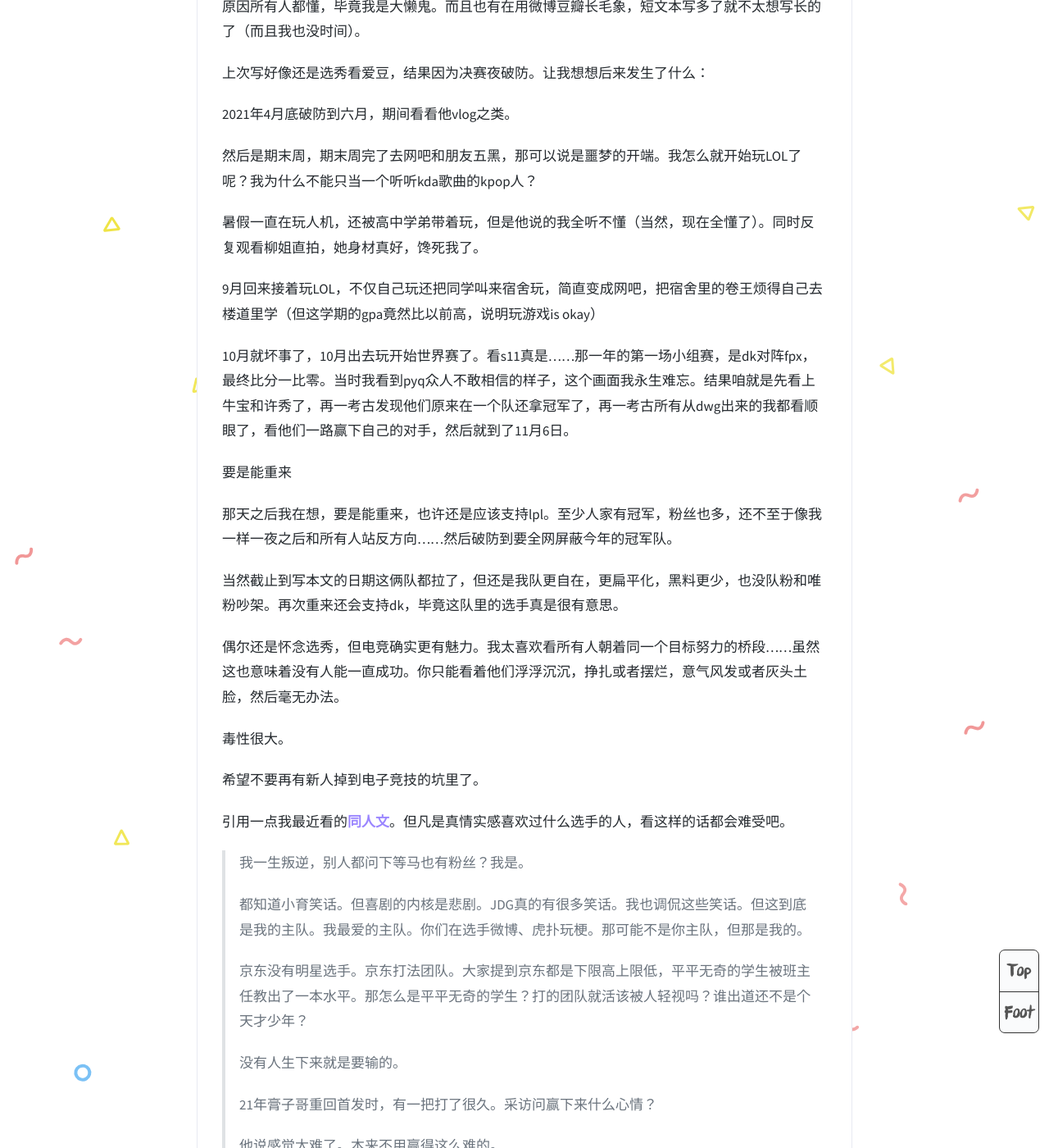
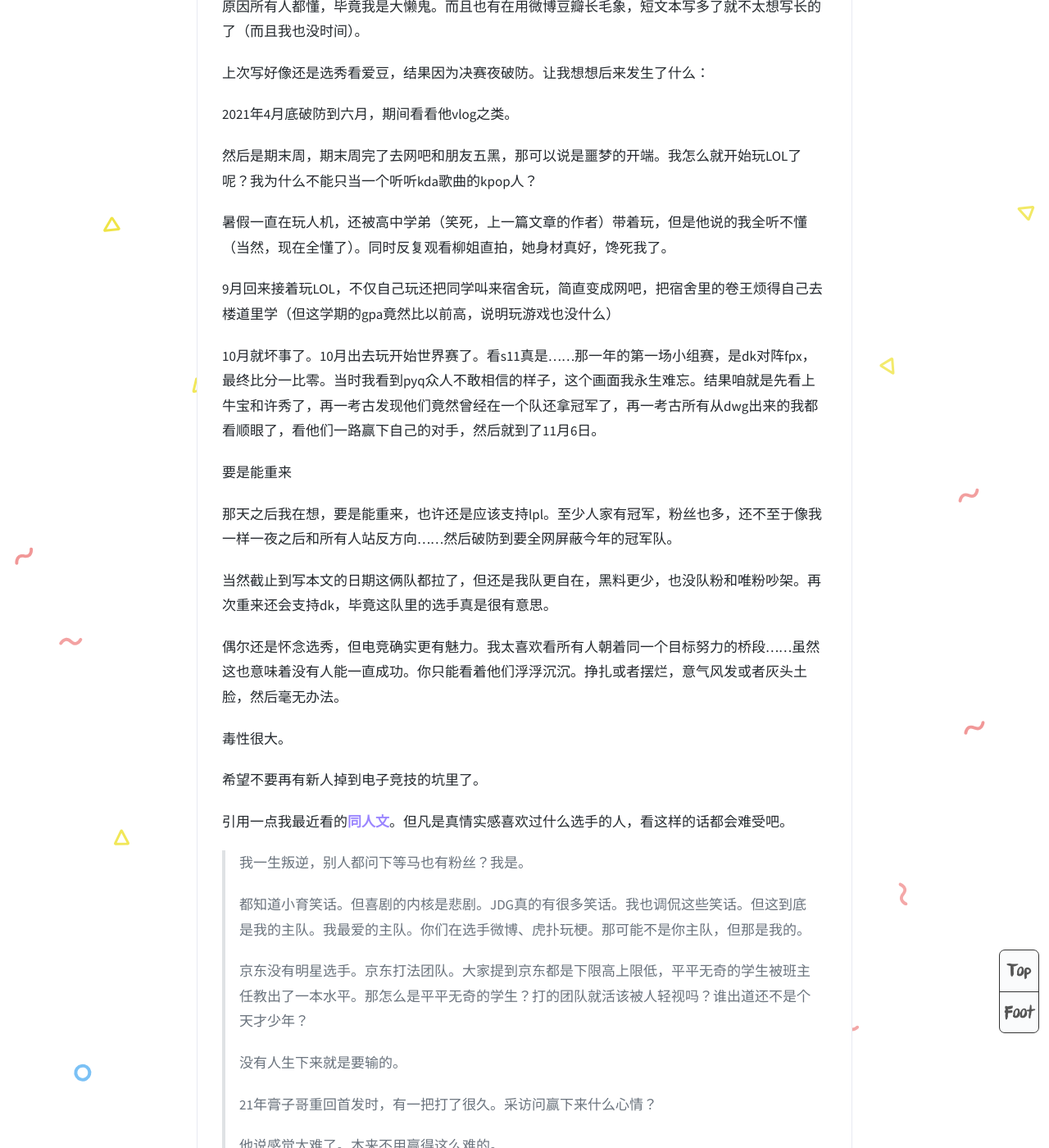
Before and after one commit to ChloriteBot/ChloriteBot.github.io, a Jekyll site: the page built from _posts/2022-03-18-我八百年没写了.md, in a window 1280 px wide and 1400 px high, scrolled down 695 px. Shown: the whole window at 82% size. Built offline with Jekyll 4.4.1, drawn with Linux system fonts in a browser that asks for light colours; comment, search, counter and statistics services are not loaded.

Commit message:
改一改

```diff
--- a/_posts/2022-03-18-我八百年没写了.md
+++ b/_posts/2022-03-18-我八百年没写了.md
@@ -18,19 +18,19 @@
 
 然后是期末周，期末周完了去网吧和朋友五黑，那可以说是噩梦的开端。我怎么就开始玩LOL了呢？我为什么不能只当一个听听kda歌曲的kpop人？
 
-暑假一直在玩人机，还被高中学弟带着玩，但是他说的我全听不懂（当然，现在全懂了）。同时反复观看柳姐直拍，她身材真好，馋死我了。
+暑假一直在玩人机，还被高中学弟（笑死，上一篇文章的作者）带着玩，但是他说的我全听不懂（当然，现在全懂了）。同时反复观看柳姐直拍，她身材真好，馋死我了。
 
-9月回来接着玩LOL，不仅自己玩还把同学叫来宿舍玩，简直变成网吧，把宿舍里的卷王烦得自己去楼道里学（但这学期的gpa竟然比以前高，说明玩游戏is okay）
+9月回来接着玩LOL，不仅自己玩还把同学叫来宿舍玩，简直变成网吧，把宿舍里的卷王烦得自己去楼道里学（但这学期的gpa竟然比以前高，说明玩游戏也没什么）
 
-10月就坏事了，10月出去玩开始世界赛了。看s11真是……那一年的第一场小组赛，是dk对阵fpx，最终比分一比零。当时我看到pyq众人不敢相信的样子，这个画面我永生难忘。结果咱就是先看上牛宝和许秀了，再一考古发现他们原来在一个队还拿冠军了，再一考古所有从dwg出来的我都看顺眼了，看他们一路赢下自己的对手，然后就到了11月6日。
+10月就坏事了。10月出去玩开始世界赛了。看s11真是……那一年的第一场小组赛，是dk对阵fpx，最终比分一比零。当时我看到pyq众人不敢相信的样子，这个画面我永生难忘。结果咱就是先看上牛宝和许秀了，再一考古发现他们竟然曾经在一个队还拿冠军了，再一考古所有从dwg出来的我都看顺眼了，看他们一路赢下自己的对手，然后就到了11月6日。
 
 要是能重来
 
 那天之后我在想，要是能重来，也许还是应该支持lpl。至少人家有冠军，粉丝也多，还不至于像我一样一夜之后和所有人站反方向……然后破防到要全网屏蔽今年的冠军队。
 
-当然截止到写本文的日期这俩队都拉了，但还是我队更自在，更扁平化，黑料更少，也没队粉和唯粉吵架。再次重来还会支持dk，毕竟这队里的选手真是很有意思。
+当然截止到写本文的日期这俩队都拉了，但还是我队更自在，黑料更少，也没队粉和唯粉吵架。再次重来还会支持dk，毕竟这队里的选手真是很有意思。
 
-偶尔还是怀念选秀，但电竞确实更有魅力。我太喜欢看所有人朝着同一个目标努力的桥段……虽然这也意味着没有人能一直成功。你只能看着他们浮浮沉沉，挣扎或者摆烂，意气风发或者灰头土脸，然后毫无办法。
+偶尔还是怀念选秀，但电竞确实更有魅力。我太喜欢看所有人朝着同一个目标努力的桥段……虽然这也意味着没有人能一直成功。你只能看着他们浮浮沉沉。挣扎或者摆烂，意气风发或者灰头土脸，然后毫无办法。
 
 毒性很大。
 
```
Also changed, not shown: _posts/2049-01-12-Preface01.md (added, +89 -0 lines).
